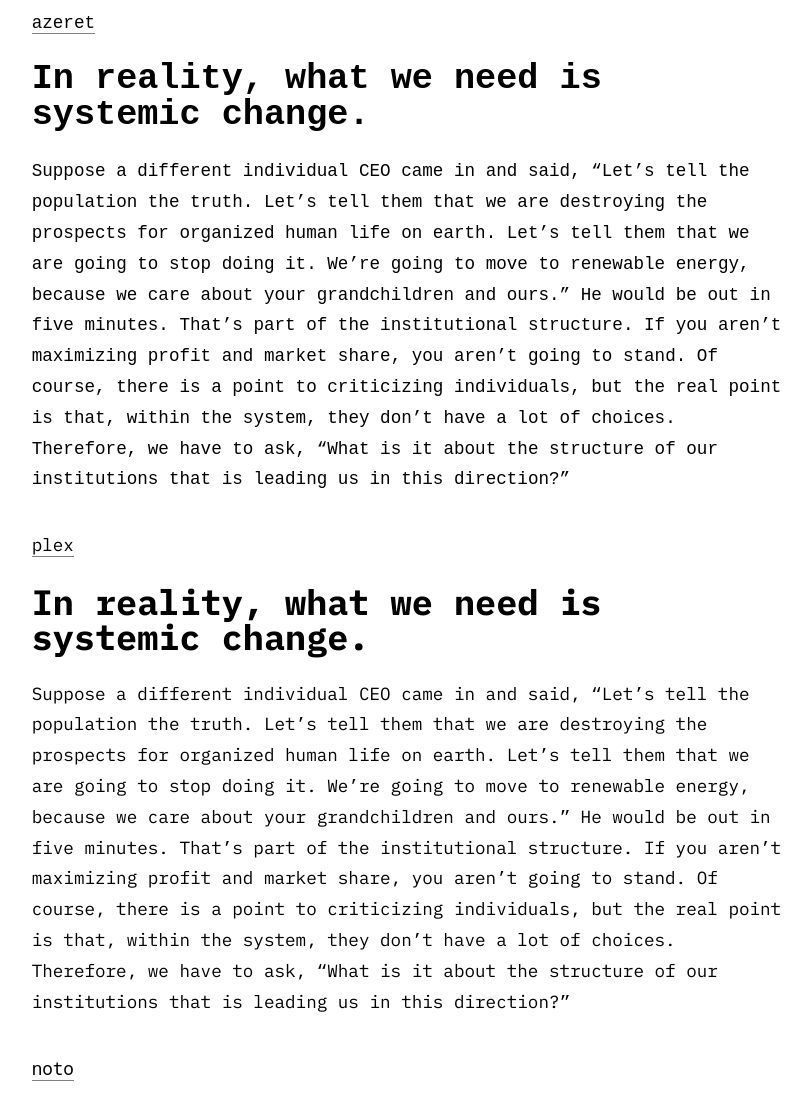
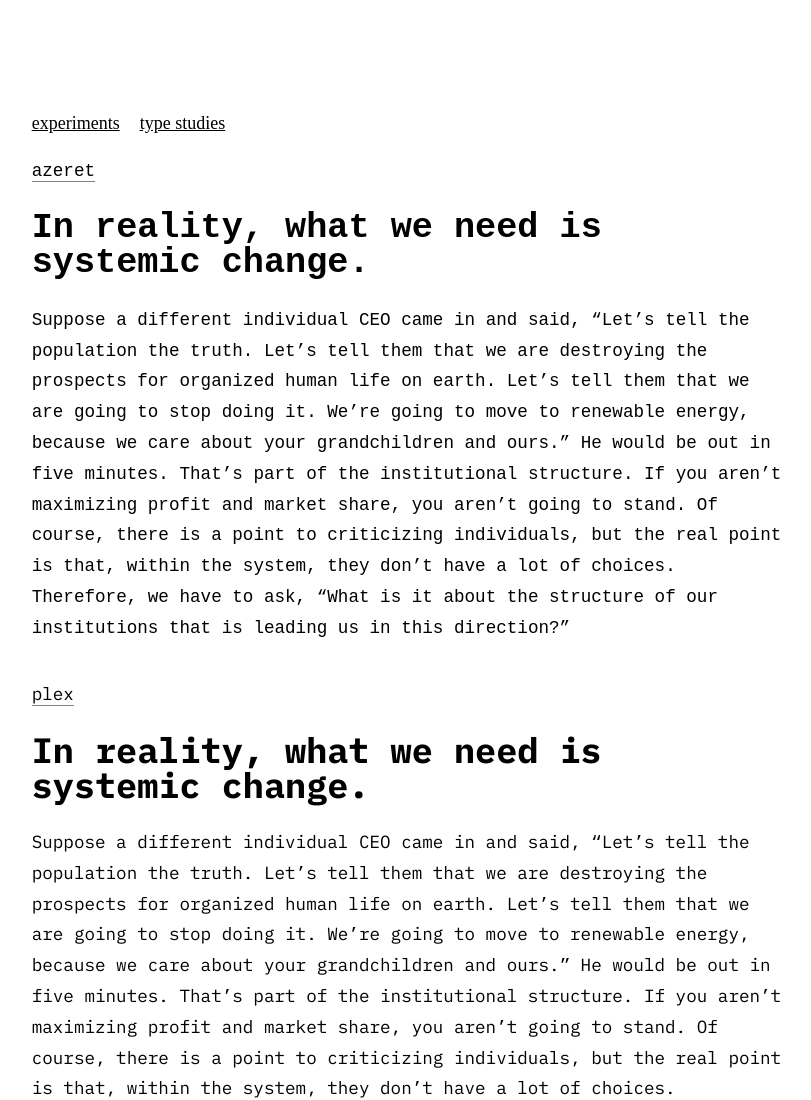
Before and after one commit to nmuffet/ISTD, a plain HTML site: page typestudies.html in a window 1280 px wide. Shown: the top 1100 px of the page, without its empty margins (60-871 px from the left). Drawn offline with Linux system fonts and the light colour scheme; a web font is replaced by a local one.

Commit message:
linking files together # Please enter the commit message for your changes. Lines starting

```diff
--- a/style.css
+++ b/style.css
@@ -8,6 +8,32 @@ body{
     line-height: 1.2em;
     background-color: #0065ff;
 }
+
+/*Navigation styles*/
+nav{
+
+font-size: 18px;
+}
+
+nav ul {
+    margin: 0;
+    padding: 0;
+    list-style: none;
+    display: flex;
+justify-content: left;
+}
+
+nav ul li {
+    margin: 0;
+    padding-right: 20px;
+}
+
+nav a{
+    text-decoration: underline;
+    color: white;
+}
+
+/*End navigation styles*/
 
 
 @media screen and (min-width: 900px){
--- a/type.css
+++ b/type.css
@@ -4,7 +4,36 @@ body{
 
     font-size:1.1em;
     line-height: 1.75em;
+    padding-top: 100px;
 }
+
+/*Navigation styles*/
+nav{
+    grid-column: 1/9;
+    font-size: 18px;
+    padding-left: 10%;
+    }
+
+    nav ul {
+        margin: 0;
+        padding: 0;
+        list-style: none;
+        display: flex;
+    justify-content: left;
+    }
+
+    nav ul li {
+        margin: 0;
+        padding-right: 20px;
+    }
+
+    nav a{
+        text-decoration: underline;
+        color: black;
+    }
+
+    /*End navigation styles*/
+
 
 h1{
     line-height:1em;
--- a/type studies.html
+++ b/typestudies.html
@@ -11,6 +11,13 @@
 </head>
 
 <body>
+
+    <nav>
+        <ul>
+            <li><a href="index.html">experiments</a></li>
+            <li><a href="typestudies.html">type studies</a></li>
+        </ul>
+    </nav>
     <div class="azeret">
        <h2>azeret</h2>
         <h1></h1>
```
Also changed, not shown: index.html (+6 -0 lines).
